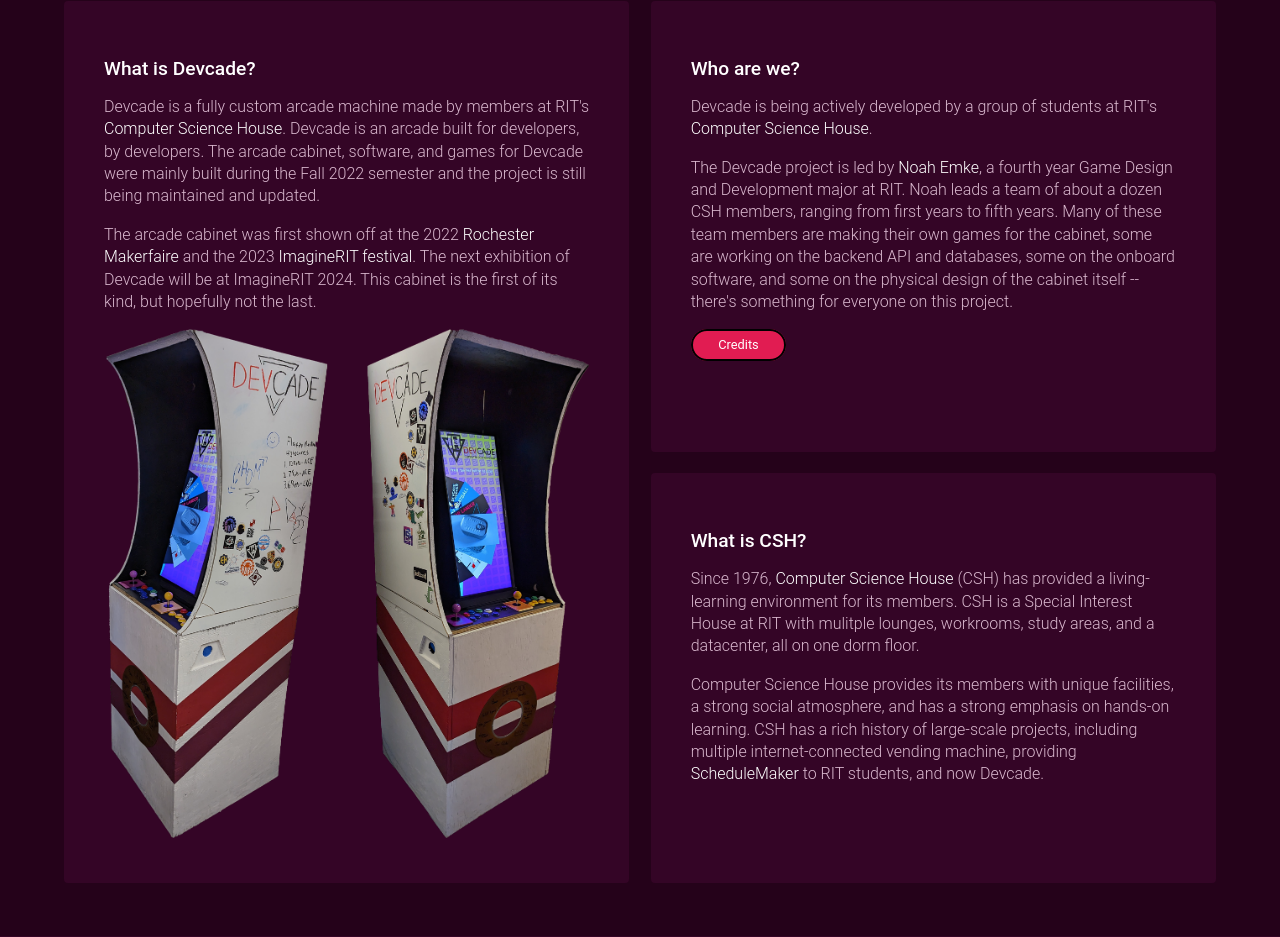
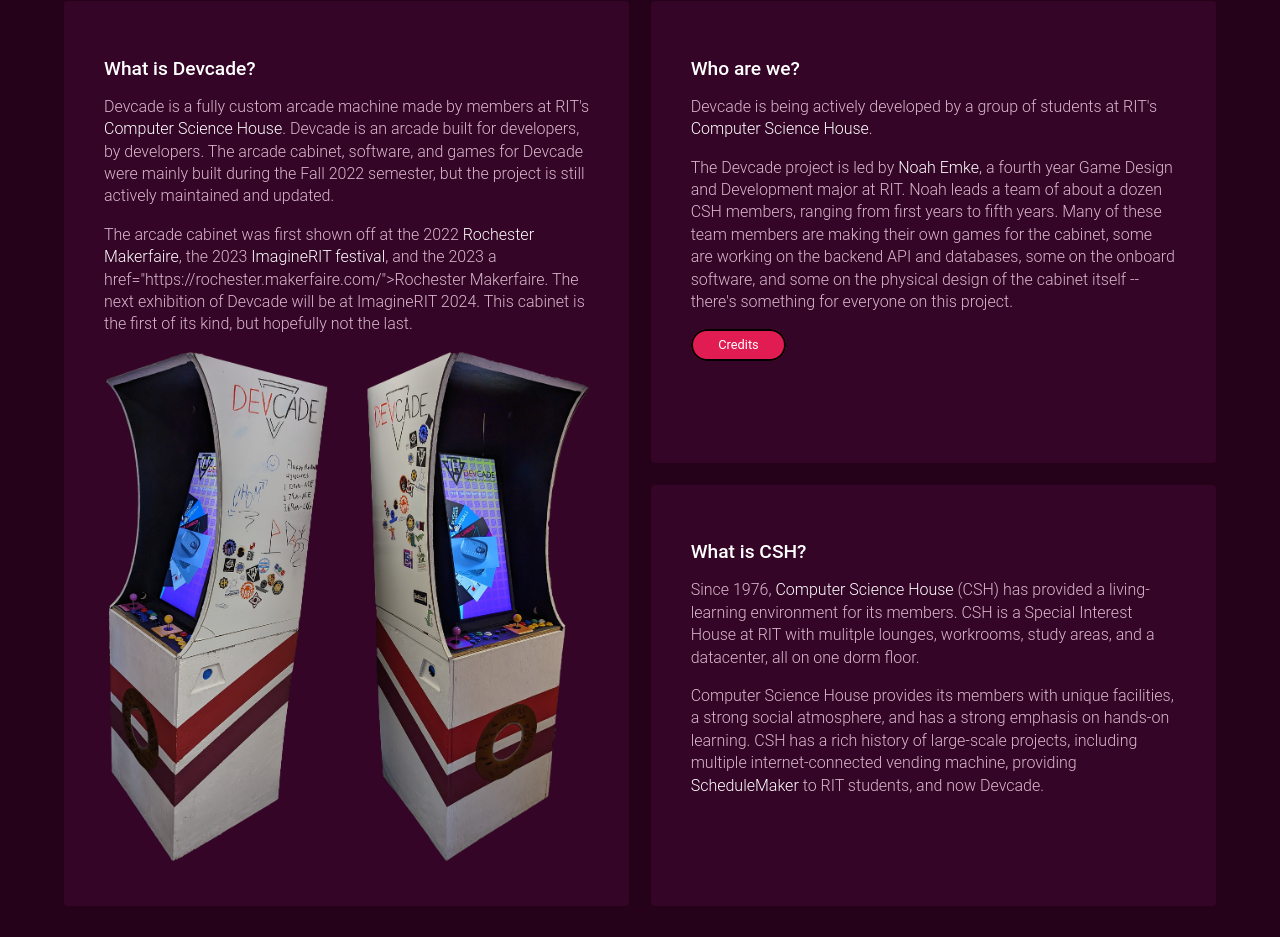
Before and after one commit to ComputerScienceHouse/devcade-website, a Flask app: page / in a window 1280 px wide. Shown: the part 463-1400 px from the top of the page. Run offline with Flask 3, Linux system fonts and the light colour scheme.

Commit message:
added 2023 rochester makerfaire to list of past exhibitions

```diff
--- a/src/templates/home.html
+++ b/src/templates/home.html
@@ -6,14 +6,14 @@
       Devcade is a fully custom arcade machine made by members at RIT's
       <a href="https://csh.rit.edu">Computer Science House</a>. Devcade is an arcade built for
       developers, by developers. The arcade cabinet, software, and games for Devcade were mainly
-      built during the Fall 2022 semester and the project is still being maintained and updated.
+      built during the Fall 2022 semester, but the project is still actively maintained and updated.
     </p>
     <p>
       The arcade cabinet was first shown off at the 2022
-      <a href="https://rochester.makerfaire.com/">Rochester Makerfaire</a> and
-      the 2023 <a href="https://www.rit.edu/imagine/">ImagineRIT festival</a>.  The next exhibition of
-      Devcade will be at ImagineRIT 2024.  This cabinet is the
-      first of its kind, but hopefully not the last.
+      <a href="https://rochester.makerfaire.com/">Rochester Makerfaire</a>,
+      the 2023 <a href="https://www.rit.edu/imagine/">ImagineRIT festival</a>, and the 2023
+      a href="https://rochester.makerfaire.com/">Rochester Makerfaire</a>.  The next exhibition of
+      Devcade will be at ImagineRIT 2024.  This cabinet is the first of its kind, but hopefully not the last.
     </p>
     <p></p>
     <img style="width: 100%" src="{{ url_for('static', filename='images/cabinetirl.png') }}"></img>
```
